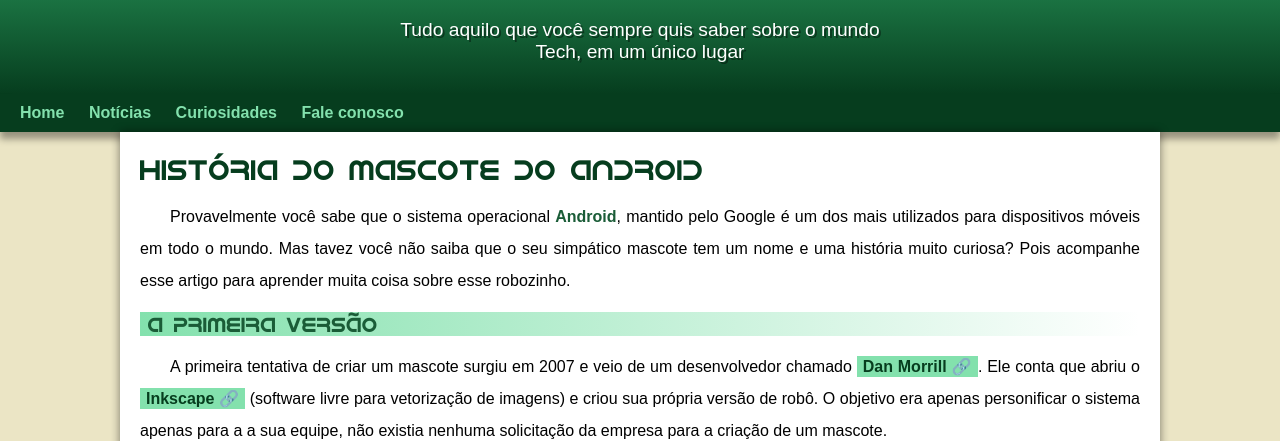
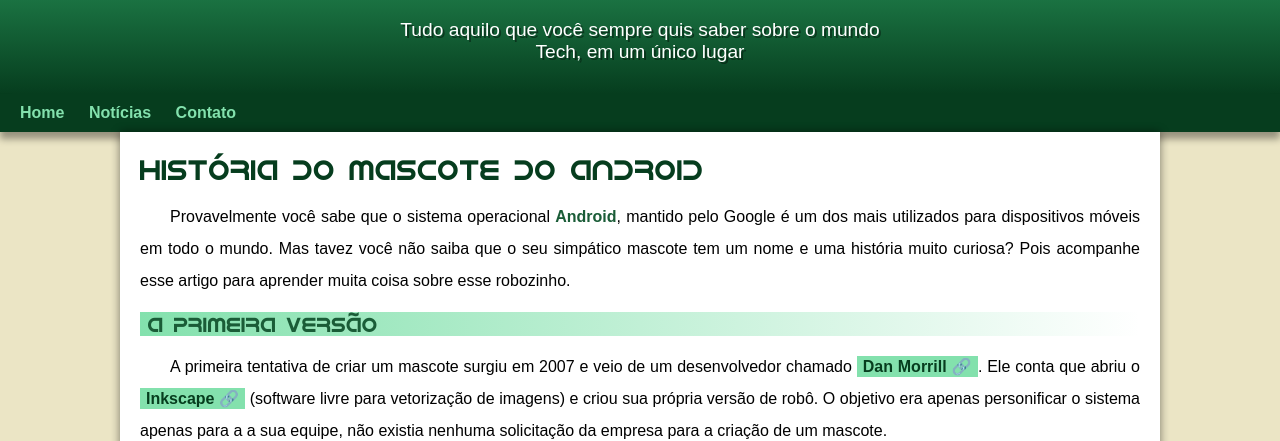
Before and after one commit to EvertonHenriqueG/projeto-android, a plain HTML site: page index.html in a window 1280 px wide. Shown: the part 96-537 px from the top of the page. Drawn offline with Linux system fonts and the light colour scheme.

Commit message:
Problema de padding resolvido

```diff
--- a/estilo/style.css
+++ b/estilo/style.css
@@ -56,7 +56,7 @@ header > p{
     padding-left: 10px;
     margin:auto;
     text-shadow: 2px 2px 0px rgba(0, 0, 0, 0.411);
-    margin-bottom: 20px;
+    padding-bottom: 20px;
 }
 nav{
     background-color:var(--cor5);
--- a/index.html
+++ b/index.html
@@ -19,8 +19,7 @@
         <nav>
             <a href="#">Home</a>
             <a href="#">Notícias</a>
-            <a href="#">Curiosidades</a>
-            <a href="#">Fale conosco</a>
+            <a href="#">Contato</a>
         </nav>
         <main>
             <article>
```
